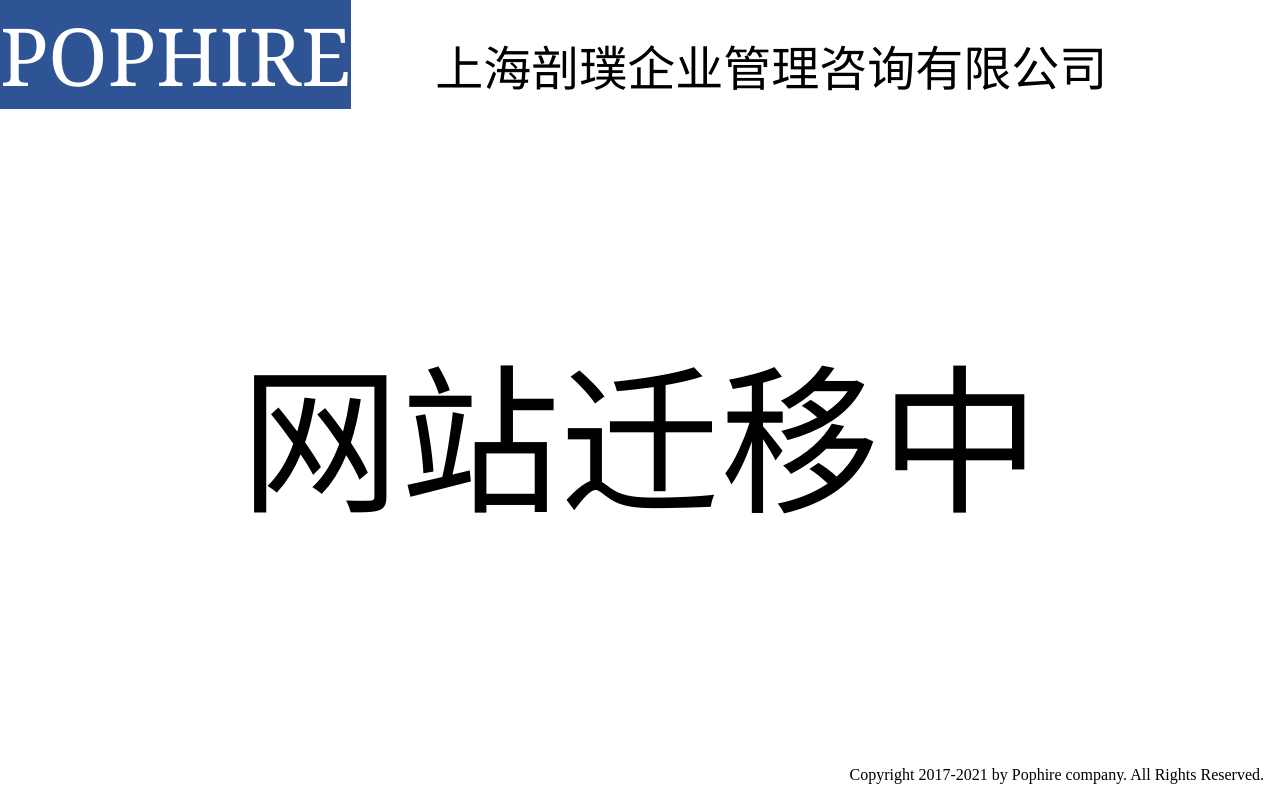
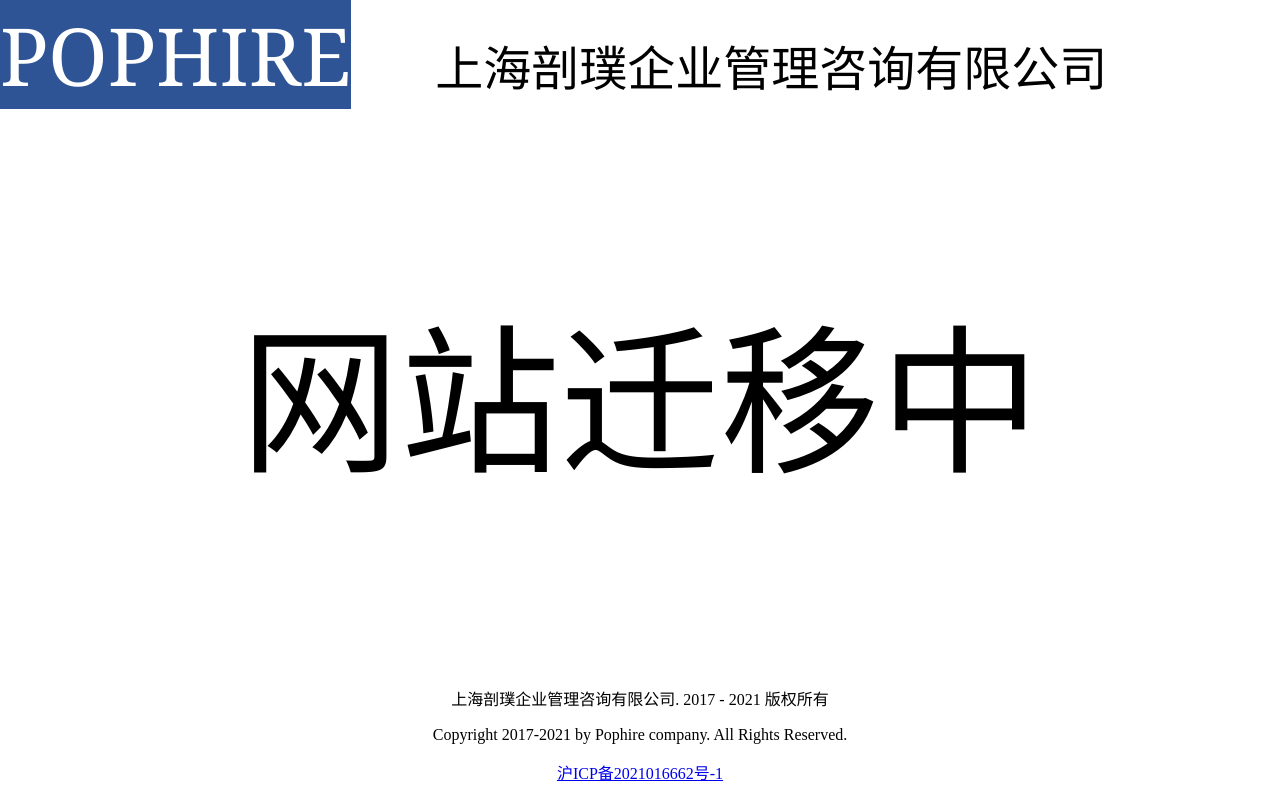
Before and after one commit to slayerxj/Talents, a website: page public/index.html in a window 1280 px wide. Drawn offline with Linux system fonts and the light colour scheme.

Commit message:
feat: add beian information

```diff
--- a/public/index.css
+++ b/public/index.css
@@ -27,6 +27,5 @@ body {
 }
 
 footer {
-  text-align: right;
-  margin: 1rem;
+  text-align: center;
 }
--- a/public/index.html
+++ b/public/index.html
@@ -1,9 +1,8 @@
 <!DOCTYPE html>
 <html lang="zh-Hans">
-
   <head>
-  <meta name="viewport" content="width=device-width, initial-scale=1">
-  <meta name="description" content="上海剖璞企业管理咨询有限公司提供高质量的商业和人才咨询服务。">
+    <meta name="viewport" content="width=device-width, initial-scale=1" />
+    <meta name="description" content="上海剖璞企业管理咨询有限公司提供高质量的商业和人才咨询服务。" />
     <title>上海剖璞企业管理咨询有限公司</title>
     <link rel="apple-touch-icon" sizes="180x180" href="/favicon_io/apple-touch-icon.png" />
     <link rel="icon" type="image/png" sizes="32x32" href="/favicon_io/favicon-32x32.png" />
@@ -19,6 +18,9 @@
     </div>
     <div id="content">网站迁移中</div>
   </body>
-<footer>Copyright 2017-2021 by Pophire company. All Rights Reserved.</footer>
-
+  <footer>
+    <p>上海剖璞企业管理咨询有限公司. 2017 - 2021 版权所有</p>
+    <p>Copyright 2017-2021 by Pophire company. All Rights Reserved.</p>
+    <p><a href="https://beian.miit.gov.cn/">沪ICP备2021016662号-1</a></p>
+  </footer>
 </html>
```
Lines whose indentation alone changed are shown as unchanged.
